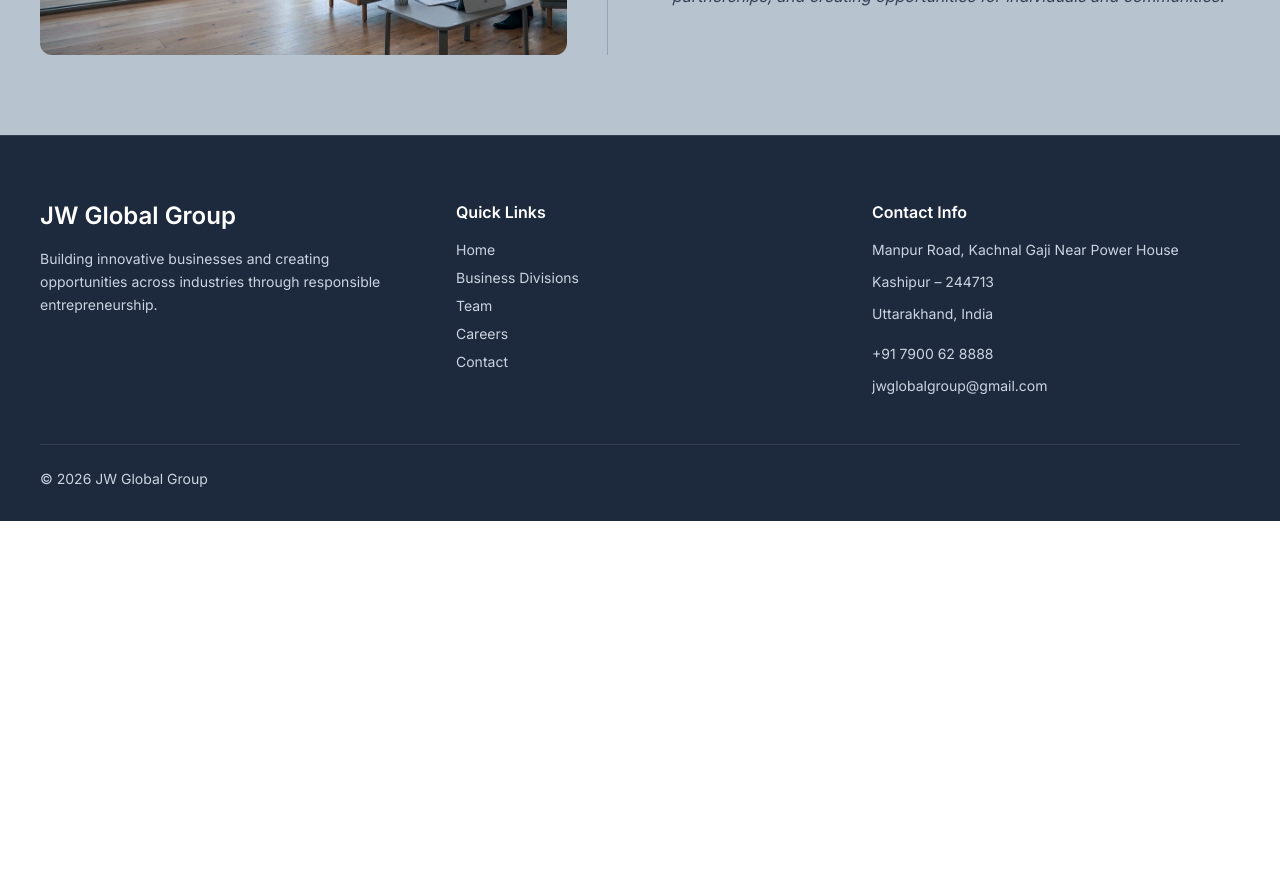
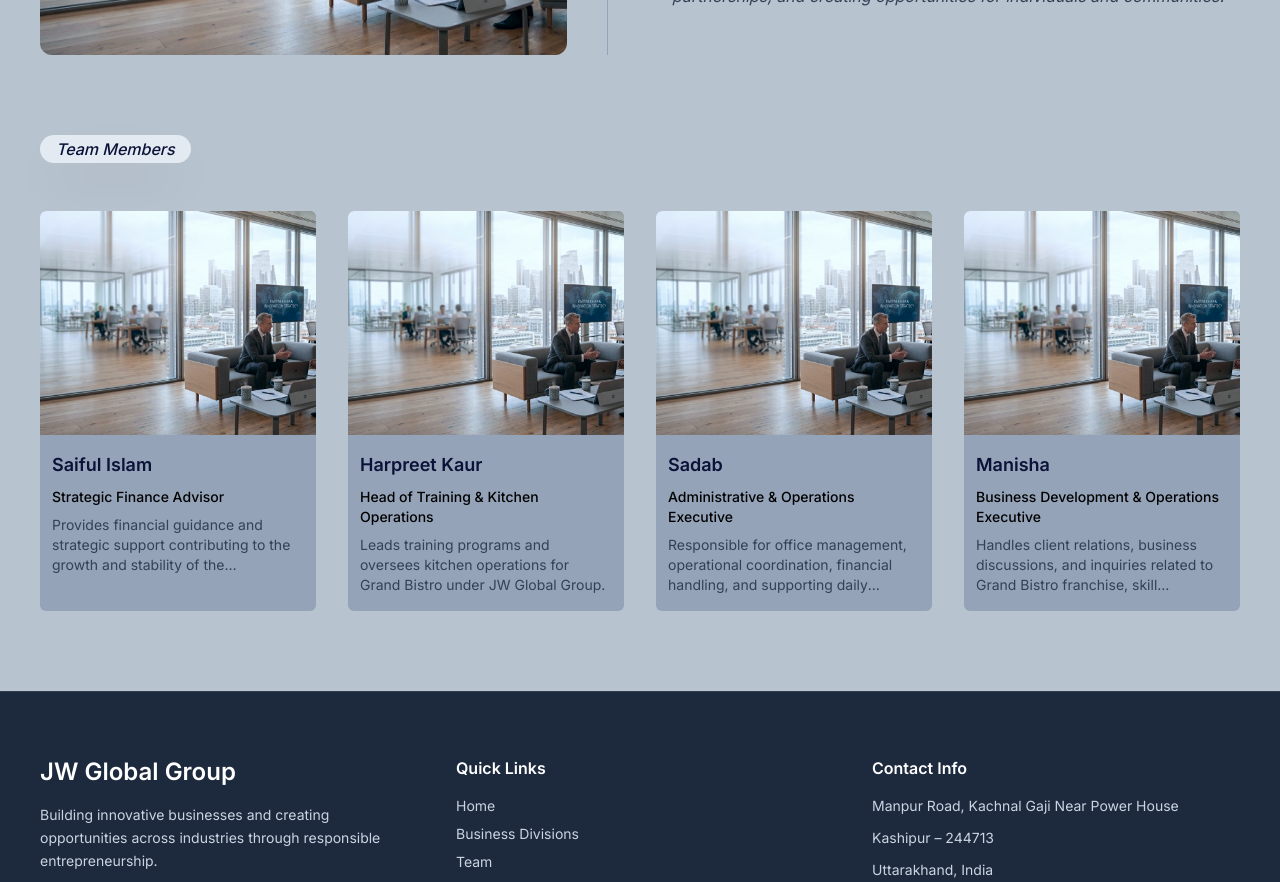
Before and after one commit to parthergk/jwglobalgrp, a Next.js app: page /leadership-team in a window 1280 px wide. Shown: the part 1000-1882 px from the top of the page. Before the commit the page ends 1521 px from the top, so only its background shows below. Built offline with nearby package versions, Linux system fonts and the light colour scheme.

Commit message:
desing the team card

```diff
--- a/app/(root)/leadership-team/page.tsx
+++ b/app/(root)/leadership-team/page.tsx
@@ -1,11 +1,13 @@
 import Hero from "@/components/Hero"
 import Leader from "@/components/leadership/Leader"
+import Team from "@/components/leadership/Team"
 
 const page = () => {
   return (
     <div className="w-full bg-background space-y-4 lg:space-y-8 xl:space-y-20">
       <Hero first="Meet" second="Our Team" />
       <Leader/>
+      <Team/>
     </div>
   )
 }
--- a/components/leadership/Leader.tsx
+++ b/components/leadership/Leader.tsx
@@ -4,7 +4,7 @@ import TagBtn from "../TagBtn"
 
 const Leader = () => {
     return (
-        <section className="py-10 md:py-16 lg:py-20 px-4 sm:px-8 lg:px-10">
+        <section className="pt-10 md:pt-16 lg:pt-20 px-4 sm:px-8 lg:px-10">
             <div className="mb-6">
                 <TagBtn name="Leadership & Management" />
             </div>
--- /dev/null
+++ b/components/leadership/Team.tsx
@@ -0,0 +1,85 @@
+import Image from "next/image"
+import TagBtn from "../TagBtn"
+
+const teamMembers = [
+  {
+    name: "Saiful Islam",
+    role: "Strategic Finance Advisor",
+    description:
+      "Provides financial guidance and strategic support contributing to the growth and stability of the organization.",
+    image: "/hero.png"
+  },
+  {
+    name: "Harpreet Kaur",
+    role: "Head of Training & Kitchen Operations",
+    description:
+      "Leads training programs and oversees kitchen operations for Grand Bistro under JW Global Group.",
+    image: "/hero.png"
+  },
+  {
+    name: "Sadab",
+    role: "Administrative & Operations Executive",
+    description:
+      "Responsible for office management, operational coordination, financial handling, and supporting daily activities across divisions.",
+    image: "/hero.png"
+  },
+  {
+    name: "Manisha",
+    role: "Business Development & Operations Executive",
+    description:
+      "Handles client relations, business discussions, and inquiries related to Grand Bistro franchise, skill placement programs, and real estate opportunities.",
+    image: "/hero.png"
+  }
+]
+
+const Team = () => {
+  return (
+    <section className="pb-10 md:pb-16 lg:pb-20 px-4 sm:px-8 lg:px-10">
+
+      <div className="mb-6">
+        <TagBtn name="Team Members" />
+      </div>
+
+      <div className="grid grid-cols-1 sm:grid-cols-2 lg:grid-cols-4 gap-8 mt-12">
+
+        {teamMembers.map((member, index) => (
+          <div
+            key={index}
+            className="bg-divider rounded-md overflow-hidden bg-card hover:shadow-lg transition duration-300"
+          >
+
+            <div className="relative w-full h-56">
+              <Image
+                src={member.image}
+                alt={member.name}
+                fill
+                className="object-cover"
+              />
+            </div>
+
+            <div className="py-4 px-3 space-y-2">
+
+              <h3 className="text-primary font-semibold text-lg">
+                {member.name}
+              </h3>
+
+              <p className="text-sm text-accent font-medium">
+                {member.role}
+              </p>
+
+              <p className="text-text-secondary text-sm line-clamp-3">
+                {member.description}
+              </p>
+
+            </div>
+
+          </div>
+        ))}
+
+      </div>
+
+    </section>
+  )
+}
+
+export default Team
```
